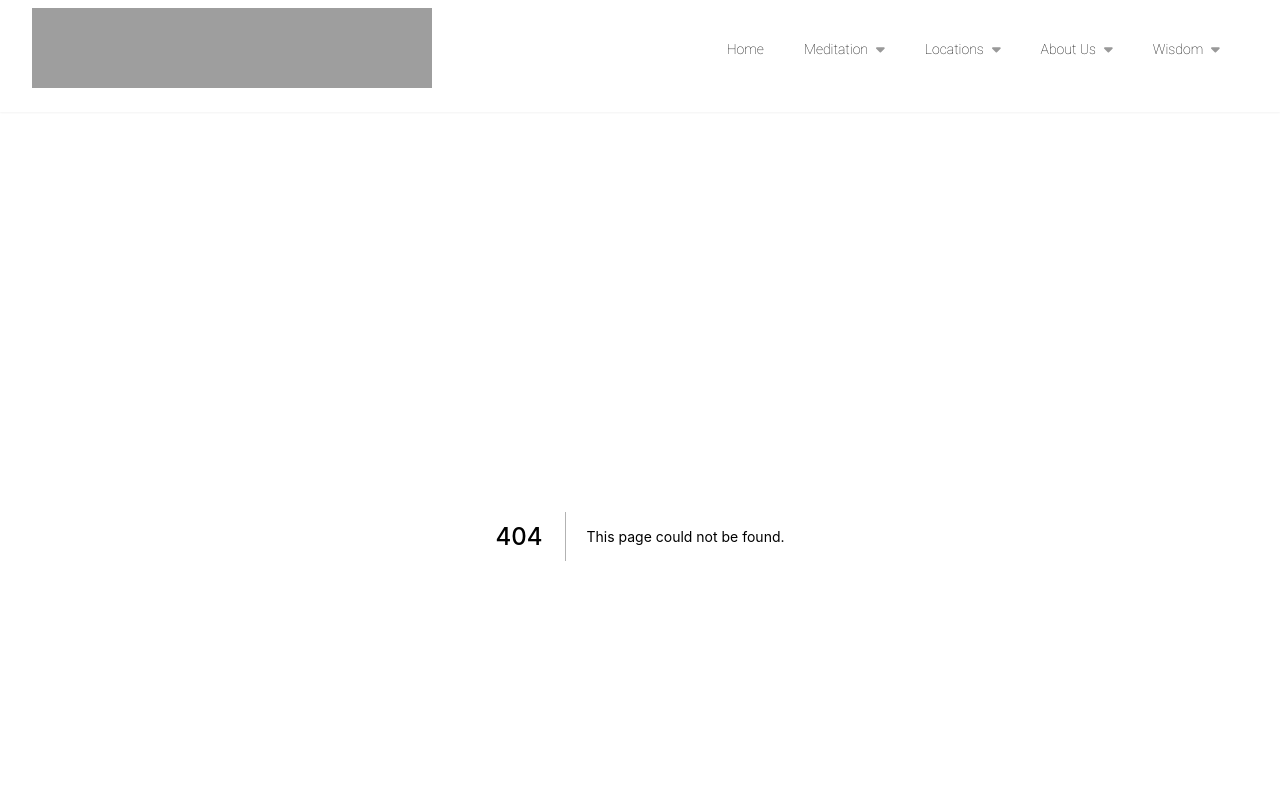
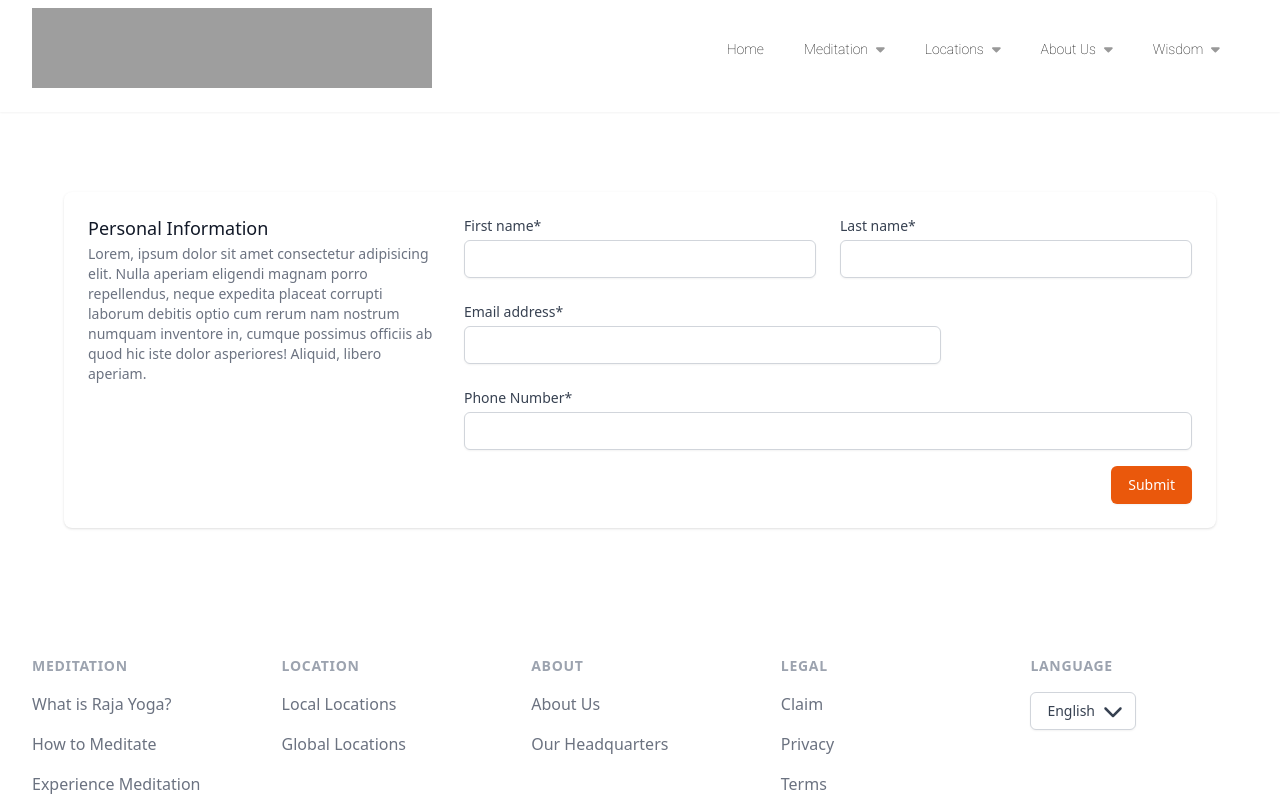
Before and after one commit to Lxkas/babasite, a Next.js app: page /online-registration in a window 1280 px wide. Before the commit this address had no page. Shown: the top 800 px of the page. Built offline with nearby package versions, Linux system fonts and the light colour scheme; grey boxes are pictures that could not be loaded.

Commit message:
Added online-registration form and backend

```diff
--- /dev/null
+++ b/pages/api/mailer/send.ts
@@ -0,0 +1,54 @@
+// Next.js API route support: https://nextjs.org/docs/api-routes/introduction
+import type { NextApiRequest, NextApiResponse } from "next";
+
+type Data = {
+	message: string;
+	error?: string;
+};
+
+const validateEmail = (email: string) => {
+	return String(email)
+		.toLowerCase()
+		.match(
+			/^(([^<>()[\]\\.,;:\s@"]+(\.[^<>()[\]\\.,;:\s@"]+)*)|(".+"))@((\[[0-9]{1,3}\.[0-9]{1,3}\.[0-9]{1,3}\.[0-9]{1,3}\])|(([a-zA-Z\-0-9]+\.)+[a-zA-Z]{2,}))$/
+		);
+};
+
+export default async function handler(
+	req: NextApiRequest,
+	res: NextApiResponse<Data>
+) {
+	if (req.method !== "POST") {
+		return await res
+			.status(405)
+			.send({
+				message: "Invalid Method",
+				error: "Only POST requests allowed.",
+			});
+	}
+
+	// Get the params
+	const { firstName, lastName, emailAddress, phoneNumber } = req.body;
+
+	// Check if they all exist
+	if (!firstName || !lastName || !emailAddress || !phoneNumber) {
+		// Check if email is valid
+		if (!validateEmail(emailAddress)) {
+			return await res
+				.status(400)
+				.send({
+					message: "The email address you entered is invalid.",
+					error: "Invalid email",
+				});
+		}
+
+		// TODO: Phone number check?
+
+		return await res.status(400).send({ message: "Missing parameter" });
+	}
+
+	// Send email params do exist
+	console.log(req.body);
+
+	return await res.status(200).json({ message: "Success!" });
+}
--- /dev/null
+++ b/pages/online-registration.tsx
@@ -0,0 +1,239 @@
+import { FormEvent, useState } from "react";
+
+type SubmitResponseType = {
+	message: string;
+	error?: string;
+};
+
+export default function OnlineRegistrationPage() {
+	const [firstName, setFirstName] = useState("");
+	const [lastName, setLastName] = useState("");
+	const [emailAddress, setEmailAddress] = useState("");
+	const [phoneNumber, setPhoneNumber] = useState("");
+
+	const [submitting, setSubmitting] = useState(false);
+	const [submitResult, setSubmitResult] = useState<SubmitResponseType>();
+
+	const clearForm = () => {
+		setFirstName("");
+		setLastName("");
+		setEmailAddress("");
+		setPhoneNumber("");
+	};
+
+	const handleSubmit = async (e: FormEvent) => {
+		e.preventDefault();
+
+		if (submitting) return;
+
+		setSubmitResult({ message: "Submitting..." });
+		setSubmitting(true);
+
+		const data = {
+			firstName,
+			lastName,
+			emailAddress,
+			phoneNumber,
+		};
+
+		const result = await fetch("/api/mailer/send", {
+			method: "POST",
+
+			headers: {
+				"Content-Type": "application/json",
+			},
+
+			body: JSON.stringify(data),
+		});
+
+		const resultJSON = await result.json();
+
+		console.log(resultJSON);
+
+		await new Promise((r) => setTimeout(r, 1000));
+
+		clearForm();
+
+		setSubmitResult({
+			message: resultJSON.message,
+			error: resultJSON.error,
+		});
+
+		setSubmitting(false);
+	};
+
+	return (
+		<div className="m-2 space-y-6 lg:m-16">
+			<div className="bg-white px-4 py-5 shadow sm:rounded-lg sm:p-6">
+				<div className="md:grid md:grid-cols-3 md:gap-6">
+					<div className="md:col-span-1">
+						<h3 className="text-lg font-medium leading-6 text-gray-900">
+							Personal Information
+						</h3>
+						<p className="mt-1 text-sm text-gray-500">
+							Lorem, ipsum dolor sit amet consectetur adipisicing
+							elit. Nulla aperiam eligendi magnam porro
+							repellendus, neque expedita placeat corrupti laborum
+							debitis optio cum rerum nam nostrum numquam
+							inventore in, cumque possimus officiis ab quod hic
+							iste dolor asperiores! Aliquid, libero aperiam.
+						</p>
+					</div>
+					<div className="mt-5 md:col-span-2 md:mt-0">
+						<form onSubmit={handleSubmit}>
+							<div className="grid grid-cols-6 gap-6">
+								<div className="col-span-6 sm:col-span-3">
+									<label
+										htmlFor="first-name"
+										className="block text-sm font-medium text-gray-700"
+									>
+										First name*
+									</label>
+									<input
+										type="text"
+										name="first-name"
+										id="first-name"
+										autoComplete="given-name"
+										required
+										className="mt-1 block w-full rounded-md border-gray-300 shadow-sm focus:border-orange-500 focus:ring-orange-500 sm:text-sm"
+										value={firstName}
+										onChange={(e) =>
+											setFirstName(e.target.value)
+										}
+									/>
+								</div>
+
+								<div className="col-span-6 sm:col-span-3">
+									<label
+										htmlFor="last-name"
+										className="block text-sm font-medium text-gray-700"
+									>
+										Last name*
+									</label>
+									<input
+										type="text"
+										name="last-name"
+										id="last-name"
+										autoComplete="family-name"
+										required
+										value={lastName}
+										className="mt-1 block w-full rounded-md border-gray-300 shadow-sm focus:border-orange-500 focus:ring-orange-500 sm:text-sm"
+										onChange={(e) =>
+											setLastName(e.target.value)
+										}
+									/>
+								</div>
+
+								<div className="col-span-6 sm:col-span-4">
+									<label
+										htmlFor="email-address"
+										className="block text-sm font-medium text-gray-700"
+									>
+										Email address*
+									</label>
+									<input
+										type="email"
+										name="email-address"
+										id="email-address"
+										autoComplete="email"
+										value={emailAddress}
+										required
+										className="mt-1 block w-full rounded-md border-gray-300 shadow-sm focus:border-orange-500 focus:ring-orange-500 sm:text-sm"
+										onChange={(e) =>
+											setEmailAddress(e.target.value)
+										}
+									/>
+								</div>
+
+								<div className="col-span-6">
+									<label
+										htmlFor="phone-number"
+										className="block text-sm font-medium text-gray-700"
+									>
+										Phone Number*
+									</label>
+									<input
+										type="text"
+										name="phone-number"
+										id="phone-number"
+										autoComplete="phone-number"
+										value={phoneNumber}
+										required
+										className="mt-1 block w-full rounded-md border-gray-300 shadow-sm focus:border-orange-500 focus:ring-orange-500 sm:text-sm"
+										onChange={(e) =>
+											setPhoneNumber(e.target.value)
+										}
+									/>
+								</div>
+								{/*
+								<div className="col-span-6 sm:col-span-6 lg:col-span-2">
+									<label
+										htmlFor="city"
+										className="block text-sm font-medium text-gray-700"
+									>
+										City
+									</label>
+									<input
+										type="text"
+										name="city"
+										id="city"
+										autoComplete="address-level2"
+										className="mt-1 block w-full rounded-md border-gray-300 shadow-sm focus:border-orange-500 focus:ring-orange-500 sm:text-sm"
+									/>
+								</div>
+
+								<div className="col-span-6 sm:col-span-3 lg:col-span-2">
+									<label
+										htmlFor="region"
+										className="block text-sm font-medium text-gray-700"
+									>
+										State / Province
+									</label>
+									<input
+										type="text"
+										name="region"
+										id="region"
+										autoComplete="address-level1"
+										className="mt-1 block w-full rounded-md border-gray-300 shadow-sm focus:border-orange-500 focus:ring-orange-500 sm:text-sm"
+									/>
+								</div>
+
+								<div className="col-span-6 sm:col-span-3 lg:col-span-2">
+									<label
+										htmlFor="postal-code"
+										className="block text-sm font-medium text-gray-700"
+									>
+										ZIP / Postal code
+									</label>
+									<input
+										type="text"
+										name="postal-code"
+										id="postal-code"
+										autoComplete="postal-code"
+										className="mt-1 block w-full rounded-md border-gray-300 shadow-sm focus:border-orange-500 focus:ring-orange-500 sm:text-sm"
+									/>
+								</div> */}
+							</div>
+
+							<div className="flex justify-end">
+								{/* <button
+type="button"
+className="rounded-md border border-gray-300 bg-white py-2 px-4 text-sm font-medium text-gray-700 shadow-sm hover:bg-gray-50 focus:outline-none focus:ring-2 focus:ring-orange-500 focus:ring-offset-2"
+>
+Cancel
+</button> */}
+								<button
+									type="submit"
+									disabled={submitting}
+									className="ml-3 mt-4 inline-flex justify-center rounded-md border border-transparent bg-orange-600 py-2 px-4 text-sm font-medium text-white shadow-sm hover:bg-orange-700 focus:outline-none focus:ring-2 focus:ring-orange-500 focus:ring-offset-2 disabled:cursor-wait disabled:opacity-50"
+								>
+									{submitResult?.message || "Submit"}
+								</button>
+							</div>
+						</form>
+					</div>
+				</div>
+			</div>
+		</div>
+	);
+}
```
